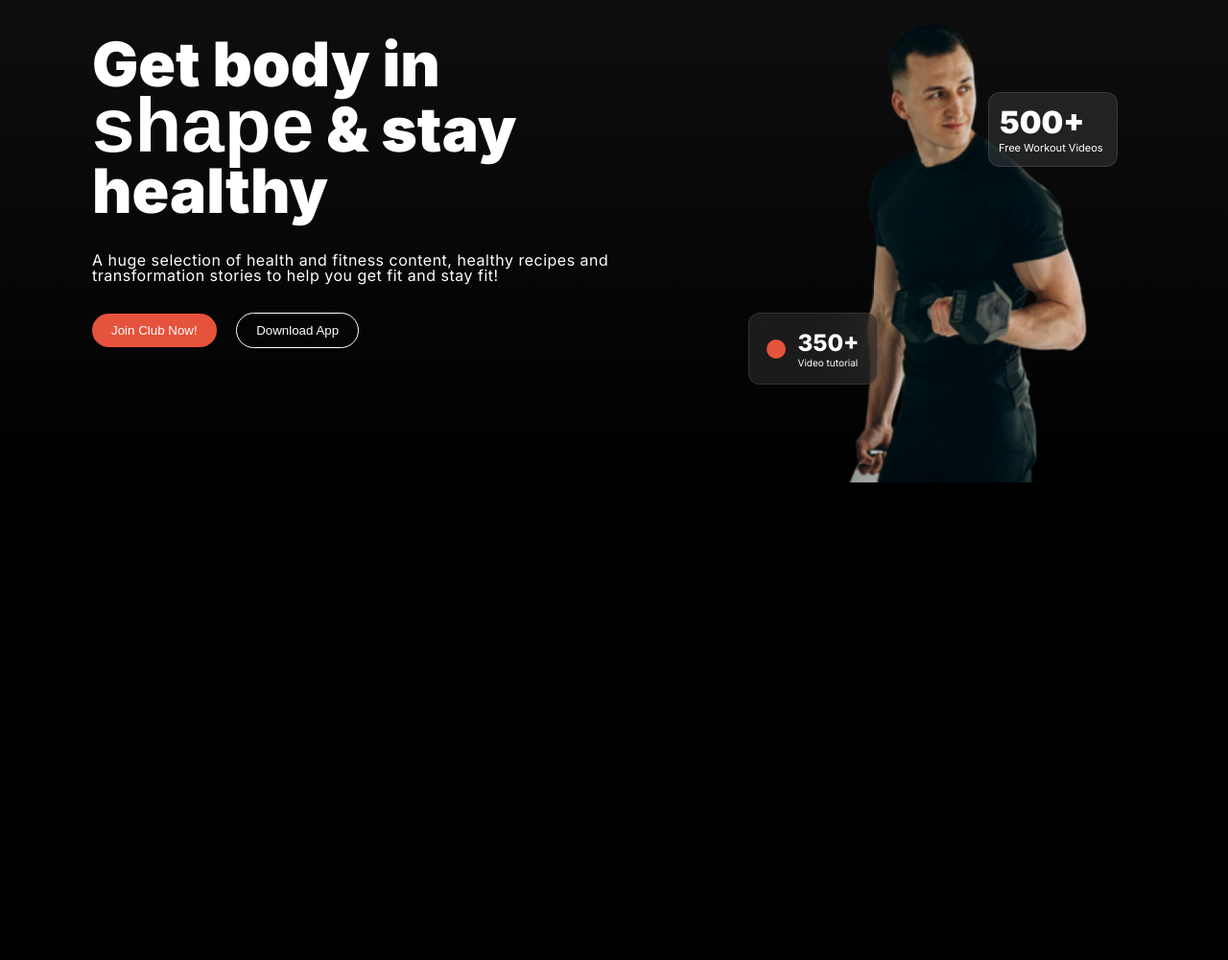
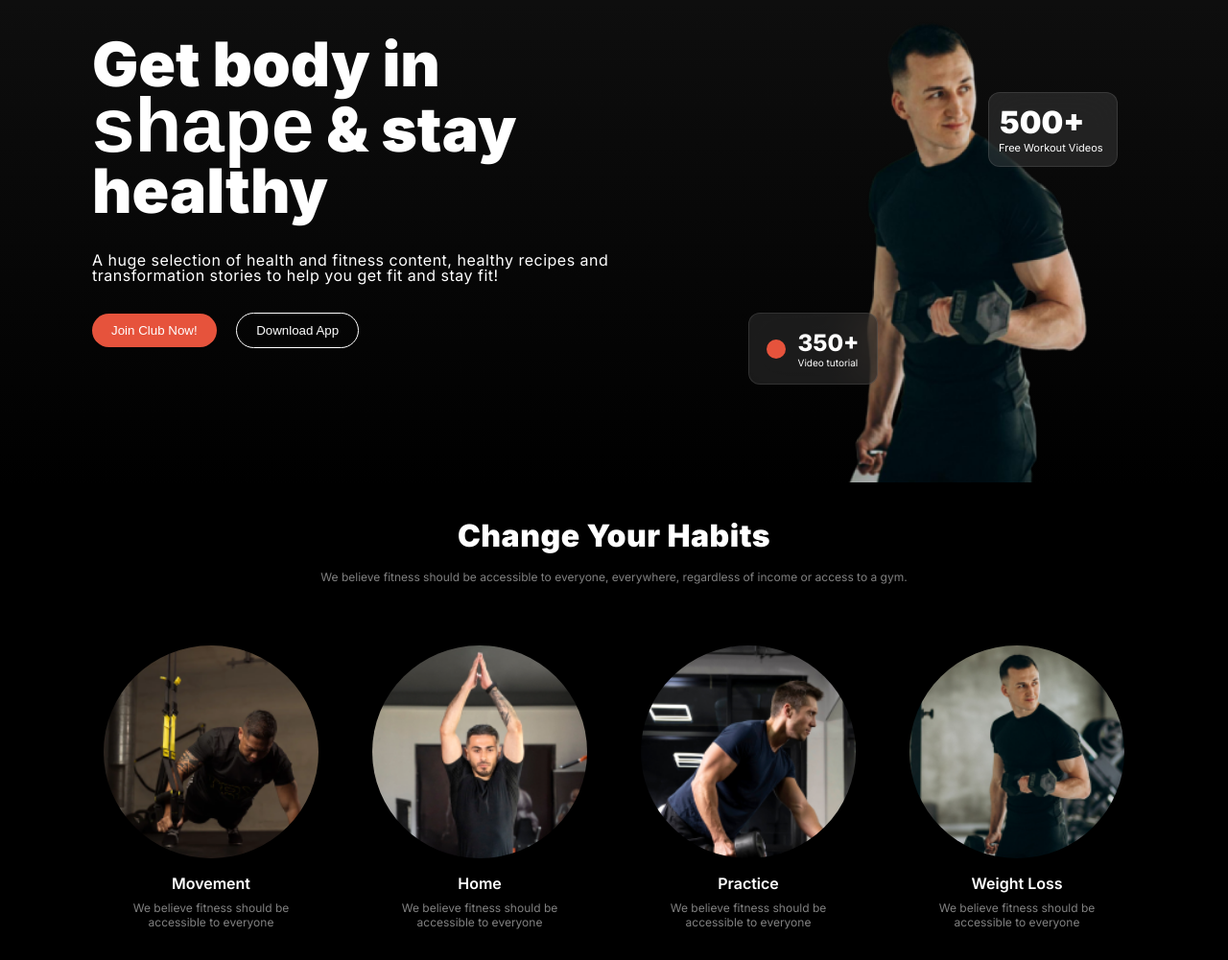
Before and after one commit to mosaraf68500/assignment-2, a plain HTML site: page index.html in a window 1280 px wide. Shown: the part 154-1155 px from the top of the page at 96% size. Before the commit the page ends 800 px from the top, so only its background shows below. Drawn offline with Linux system fonts and the light colour scheme; a web font is replaced by a local one.

Commit message:
change your habit section commit

```diff
--- a/index.html
+++ b/index.html
@@ -71,6 +71,37 @@
         <h3 class="change-your-habit-title">Change Your Habits</h3>
         <p class="change-your-habit-discription">We believe fitness should be accessible to everyone, everywhere, regardless of income or access to a gym.</p>
     </div>
+    <div class="change-your-habit-content">
+        <div class="item img-discription">
+            <img class="img img-discription" src="./images/image 3.png" alt="">
+
+            <h5>Movement</h5>
+            <p>We believe fitness should be <br> accessible to everyone</p>
+
+        </div>
+        <div class="item img-discription">
+            <img class="img" src="./images/image 2.png" alt="">
+
+
+            <h5>Home</h5>
+            <p>We believe fitness should be <br> accessible to everyone</p>
+
+        </div>
+        <div class="item img-discription">
+            <img class="img img-discription" src="./images/image 4.png" alt="">
+
+            <h5>Practice</h5>
+            <p>We believe fitness should be <br> accessible to everyone</p>
+
+        </div>
+        <div class="item img-discription" >
+            <img class="img" src="./images/image 5.png" alt="">
+
+                <h5>Weight Loss</h5>
+            <p>We believe fitness should be <br> accessible to everyone</p>
+
+        </div>
+    </div>
  </div>
  <!-- change your habit end -->
     </main>
--- a/styles/style.css
+++ b/styles/style.css
@@ -239,3 +239,70 @@ top: 480px;
     font-size: 10px;
 }
 /* banner section styles end */
+
+/*change your habit styles start  */
+.change-your-habit{
+    width: 85%;
+    margin: 2rem auto;
+    color: white;
+}
+
+.change-your-habit-title-discription{
+    width: 60%;
+    margin: 0 auto;
+    display: flex;
+    flex-direction: column;
+    justify-content: center;
+    align-items: center;
+    padding-bottom: 2rem;
+}
+
+.change-your-habit-title{
+    font-size: 2rem;
+    font-weight: 900;
+    letter-spacing: 0.5px;
+    margin-bottom: 1rem;
+}
+
+.change-your-habit-discription{
+    font-size: 12px;
+    padding-bottom: 2rem;
+    color: rgba(255, 255, 255, 0.5);
+}
+
+.change-your-habit-content{
+    display: grid;
+    grid-template-columns: repeat(4,1fr);
+    gap: 2rem;
+}
+
+.img{
+    border-radius: 50%;
+    width: 90%;
+}
+
+
+.img-discription{
+    /* width: 70%; */
+    display: flex;
+    flex-direction: column;
+    justify-content: center;
+    align-items: center;
+}
+.item{
+    /* border: 4px solid red; */
+}
+
+.item p{
+    font-size: 12px;
+    color: rgba(255, 255, 255, 0.5);
+    text-align: center;
+}
+.item h5{
+    padding-top: 1rem;
+    padding-bottom: 0.5rem;
+    font-size: 1rem;
+    color: rgb(255, 255, 255);
+    font-weight: 600;
+}
+/* change your habit styles end */
```
